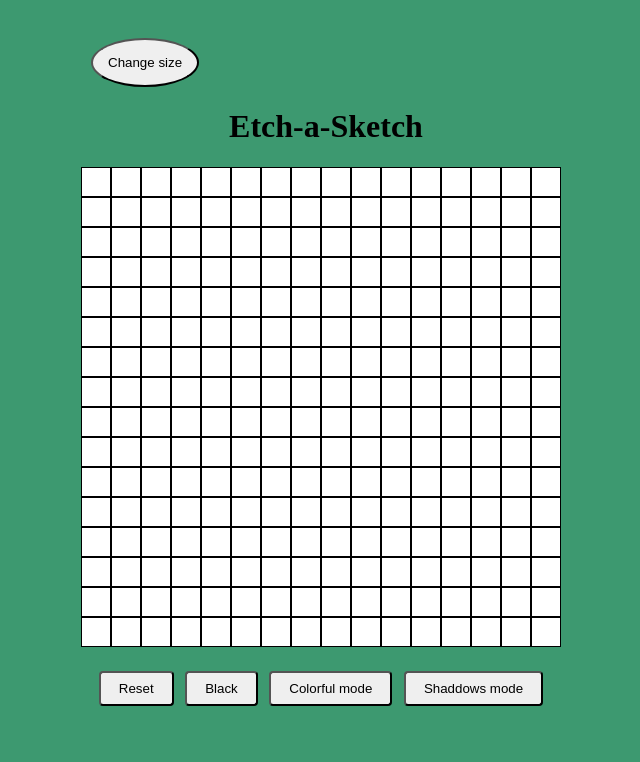
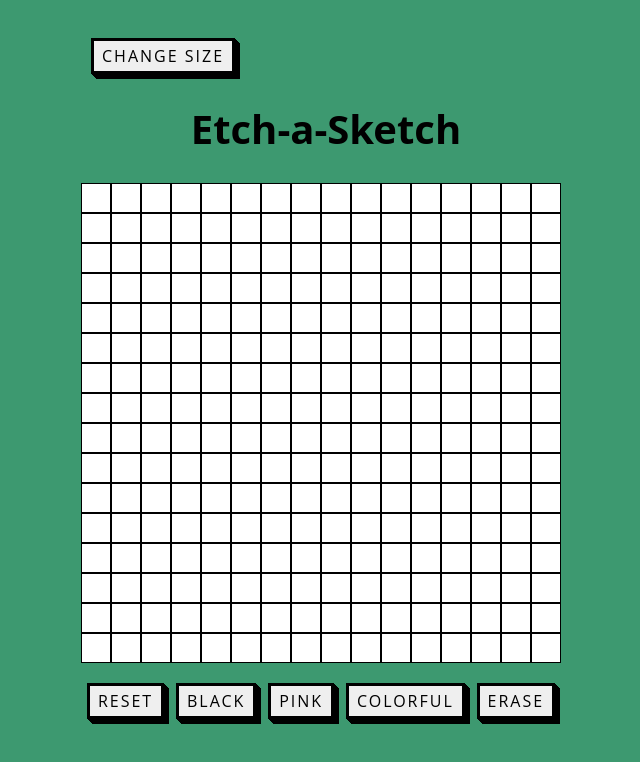
Before and after one commit to evgeniya-khatulkova/Etch-a-Sketch, a plain HTML site: page index.html in a window 1280 px wide. Shown: the whole page, without its empty margins (319-959 px from the left). Drawn offline with Linux system fonts and the light colour scheme.

Commit message:
git more drawing modes and add new css style to the  interface

```diff
--- a/index.html
+++ b/index.html
@@ -17,8 +17,9 @@
   <div id='buttons'>
   <button id='reset'>Reset</button>
   <button id='black'>Black</button>
-  <button id='disco'>Colorful mode</button>
-  <button id='shaddows'>Shaddows mode</button>
+  <button id='pink'>Pink</button>
+  <button id='disco'>Colorful</button>
+  <button id='erase'>Erase</button>
   </div>
 
   <script src="script.js"></script>
--- a/script.js
+++ b/script.js
@@ -5,8 +5,8 @@ let reset = document.getElementById('reset');
 let gridSize = document.getElementById('size');
 let discoButton = document.getElementById('disco');
 let blackButton = document.getElementById('black');
-let buttonShaddows = document.getElementById('shaddows');
-const greyShades = ["F8F8F8", "D8D8D8", "C0C0C0", "A8A8A8", "909090", "787878", "606060", "505050", "404040", "282828", "000000"];
+let pinkButton = document.getElementById('pink');
+let eraseButton = document.getElementById('erase');
 
 
 
@@ -14,7 +14,8 @@ reset.addEventListener('click', newStart);
 gridSize.addEventListener('click', createGrid);
 discoButton.addEventListener('click',discoColor);
 blackButton.addEventListener('click', blackColor);
-buttonShaddows.addEventListener('click', greyColor);
+pinkButton.addEventListener('click', pinkColor);
+eraseButton.addEventListener('click', eraseColor);
 
 //creates a simple grid 16x16 in a given div
 
@@ -22,9 +23,9 @@ startGrid();
 
 function createGrid(e) {
     if (e.target.id = 'size') {
-    let choice = prompt('Enter your sketch size (from 1 to 99)');
-    if (choice <= 0 || choice > 99){
-        alert("please choose number from 1 to 99");
+    let choice = prompt('Enter your sketch size (from 1 to 100)');
+    if (choice <= 0 || choice > 100){
+        alert("please choose number from 1 to 100");
         return;
     }
     else if (isNaN(choice) == true) {
@@ -90,17 +91,20 @@ function blackColor(e){
 //function for colorful drawing
 function discoColor(e) {
     if (e.target.id = 'disco') {
+        // const randomColor = Math.floor(Math.random()*16777215).toString(16);
         container.addEventListener('mouseover', (event) => {
             const randomColor = Math.floor(Math.random()*16777215).toString(16);
             event.target.style.background = "#" + randomColor;
     })}}
-//function to work with grey which preogressivly becomes black
-function greyColor(e) {
-    if (e.target.id = 'shaddows') {
-        container.addEventListener('mouseover', (event) => {
-            event.target.style.opacity =+ (0.2);
-        })}}
-        // for(let i = 0; i < greyShades.length; i++) {
-        // container.addEventListener('mouseover', (event) => {
-        //     event.target.style.background = "#" + greyShades[i];
-        // })}}}
+
+    function pinkColor(e){
+      if (e.target.id = 'pink') {
+            container.addEventListener('mouseover', (event) => {
+                event.target.style.background = "pink";
+            })}}
+
+ function eraseColor(e){
+     if (e.target.id = 'erase') {
+     container.addEventListener('mouseover', (event) => {
+        event.target.style.background = "white";
+   })}}
--- a/style.css
+++ b/style.css
@@ -18,12 +18,14 @@ body, html {
 
 h1{
     align-self: center;
+    font-family: "Open Sans", sans-serif;
+    font-size: 40px;
 }
 
-#size{
+/* #size{
     padding: 15px;
     border-radius: 50%;
-}
+} */
 #window{
     margin: 0;
     padding: 0;
@@ -40,14 +42,26 @@ div {
     border: solid 1px;
 }
 
-#reset, #disco, #black, #shaddows {
-margin-top: 24px;
-padding: 8px 18px;
-border-radius: 4px;
+#size, #reset, #disco, #black, #pink, #erase{
+  font-family: "Open Sans", sans-serif;
+  font-size: 16px;
+  letter-spacing: 2px;
+  text-decoration: none;
+  text-transform: uppercase;
+  color: #000;
+  cursor: pointer;
+  border: 3px solid;
+  padding: 0.25em 0.5em;
+  box-shadow: 1px 1px 0px 0px, 2px 2px 0px 0px, 3px 3px 0px 0px, 4px 4px 0px 0px, 5px 5px 0px 0px;
+  position: relative;
+  user-select: none;
+  -webkit-user-select: none;
+  touch-action: manipulation;
 }
 
 #buttons{
-    width: 95%;
+    margin-top: 20px;
+    width: 100%;
     display: flex;
     justify-content: space-around;
     border: none;
```
